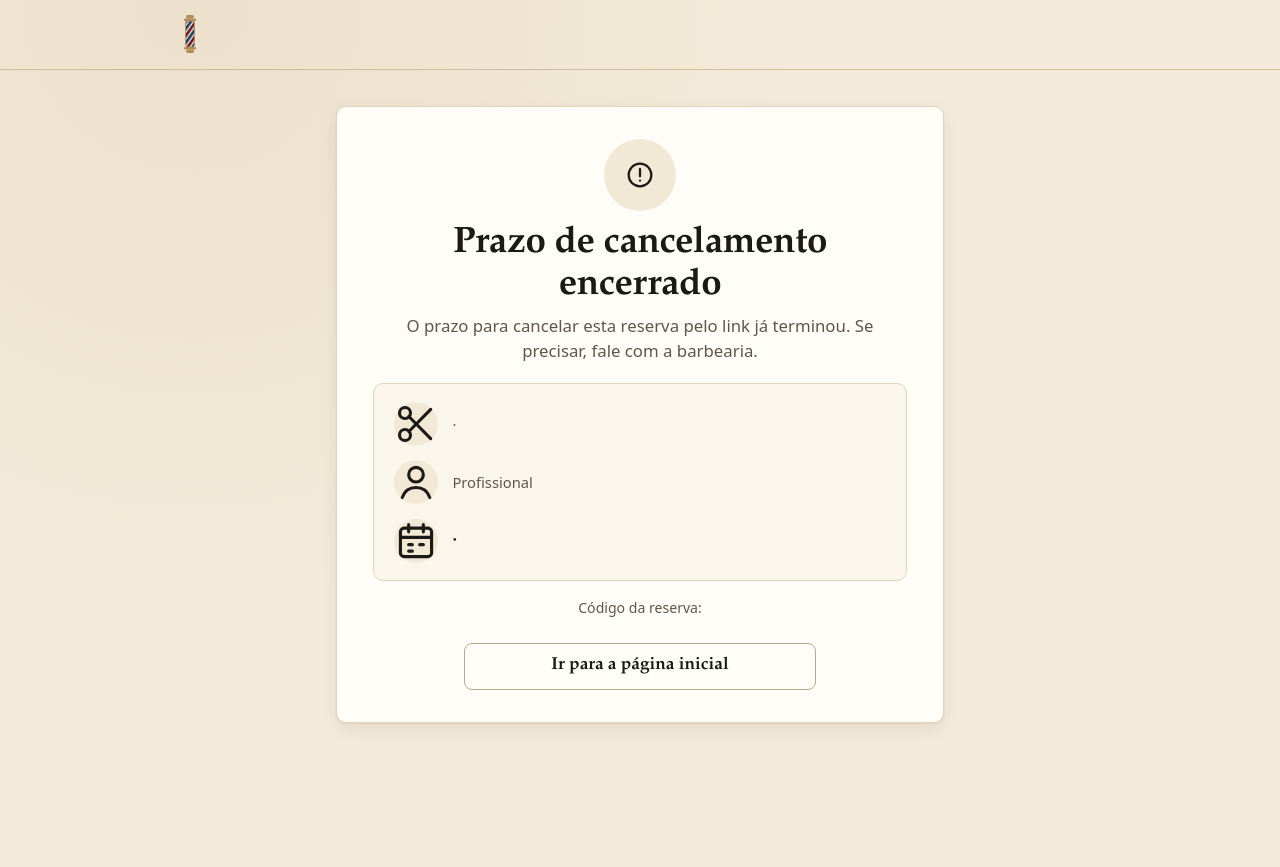
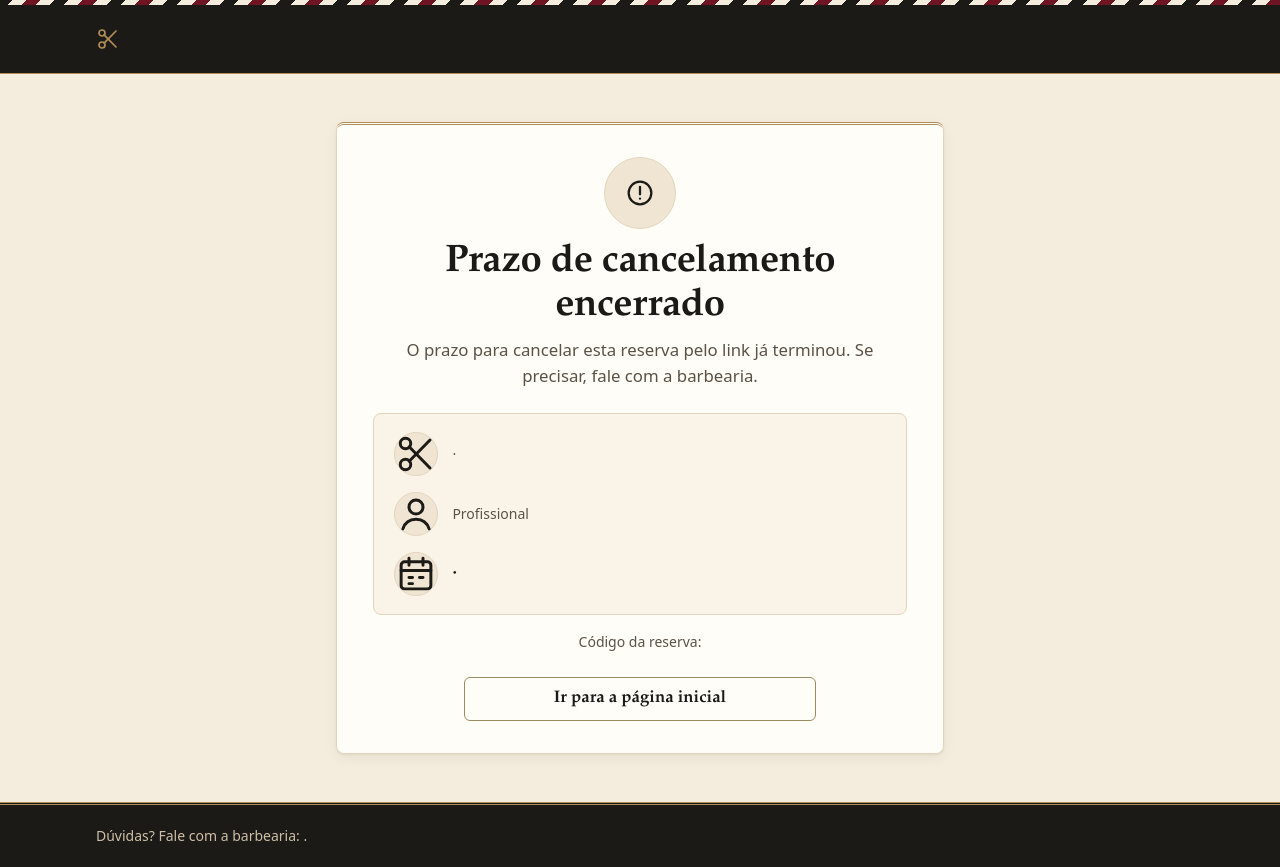
Before and after one commit to Xandynh0/barber-booking, a Laravel app: template backend/resources/views/cancellation/show.blade.php in a window 1280 px wide. Before the commit the page ends 725 px from the top, so only its background shows below. Run offline with Laravel 12, Linux system fonts and the light colour scheme; the template is opened without the code that fills it, so the values that code supplies are empty.

Commit message:
Páginas de cancelamento com a mesma identidade da área pública
Cabeçalho escuro com a faixa de poste e a marca (link para o início),
cartão com filete duplo de latão, rodapé escuro com o telefone, foco
em latão escuro (contraste 5,4:1) e alvos de 44 px. Os valores repetem
src/styles/tokens.css porque a CSP dessas páginas só permite estilo
inline. Classes, textos e o formulário POST continuam os mesmos.

Co-Authored-By: Claude Opus 5.5 <noreply@anthropic.com>

```diff
--- a/backend/resources/views/cancellation/layout.blade.php
+++ b/backend/resources/views/cancellation/layout.blade.php
@@ -7,70 +7,81 @@
     <meta name="robots" content="noindex, nofollow">
     <title>{{ $title }} · {{ $shopName }}</title>
     {{--
-        Visual reference: docs/design/3.png. Same tokens as
-        frontend/src/styles/barber-theme.css, repeated here because a page
-        whose URL carries a signature loads no external font, stylesheet or
-        script (see CancellationPageHeaders).
+        Same identity as the public pages: ink header with the barber-pole
+        band, cream paper, maroon actions, brass details. The values repeat
+        frontend/src/styles/tokens.css because a page whose URL carries a
+        signature loads no external font, stylesheet or script (see
+        CancellationPageHeaders) — keep both in step.
     --}}
     <style>
         :root {
-            --black: #1c1a17; --brass: #b08d57; --cream: #f3ead9; --maroon: #6e1423; --maroon-dark: #4c0e18;
-            --surface: #fbf6ec; --surface-raised: #fffdf8; --surface-muted: #f1e8d6; --surface-danger: #f6dfdc; --surface-success: #dcebd6;
-            --border-soft: #e2d5bc; --border-strong: #b9a98c; --text-muted: #5f574b; --text-on-dark: #fffaf0;
+            --black: #1c1a17; --brass: #b08d57; --brass-deep: #7a5a2c; --brass-light: #d9c39c; --cream: #f4ecdc; --maroon: #6e1423; --maroon-dark: #4c0e18;
+            --surface: #faf4e8; --surface-raised: #fffdf7; --surface-muted: #efe5d2; --surface-danger: #f7e3e0; --surface-success: #e3efdc;
+            --border-soft: #e2d5bc; --border-control: #9c8a63; --border-on-dark: rgba(176, 141, 87, .45);
+            --text-muted: #5b5246; --text-on-dark: #fffaf0; --text-on-dark-muted: #cdbfa6;
             --danger: #a3172c; --success: #2f6b3a;
             --font-display: 'Iowan Old Style', 'Palatino Linotype', Palatino, 'Book Antiqua', Georgia, serif;
             --font-body: system-ui, -apple-system, 'Segoe UI', Roboto, 'Helvetica Neue', Arial, sans-serif;
-            --shadow-soft: 0 1px 2px rgba(28, 26, 23, .06), 0 6px 18px rgba(28, 26, 23, .07);
+            --font-mono: ui-monospace, 'Cascadia Mono', Consolas, monospace;
+            --shadow-soft: 0 1px 2px rgba(28, 26, 23, .05), 0 4px 14px rgba(28, 26, 23, .06);
+            --shadow-action: 0 2px 5px rgba(76, 14, 24, .22);
+            color-scheme: light;
         }
-        * { box-sizing: border-box; }
-        body { margin: 0; min-height: 100vh; background: radial-gradient(circle at 15% 0%, rgba(176, 141, 87, .1), transparent 45%), var(--cream); color: var(--black); font-family: var(--font-body); line-height: 1.5; }
-        .page-header { border-bottom: 1px solid rgba(176, 141, 87, .45); }
-        .page-header-inner { display: flex; align-items: center; gap: 1rem; max-width: 60rem; margin: 0 auto; padding: .9rem 1.25rem; }
-        .brand { display: inline-flex; align-items: center; gap: .65rem; font-family: var(--font-display); font-size: 1.7rem; font-weight: 700; line-height: 1.1; }
-        main { max-width: 40rem; margin: 2.25rem auto; padding: 0 1rem; }
-        .card { padding: 2rem 2.25rem; text-align: center; background: var(--surface-raised); border: 1px solid var(--border-soft); border-radius: 10px; box-shadow: var(--shadow-soft); }
-        .status-icon { display: inline-grid; place-items: center; width: 4.5rem; height: 4.5rem; margin-bottom: .75rem; border-radius: 50%; background: var(--surface-muted); color: var(--black); }
-        .status-icon--danger { background: var(--surface-danger); color: var(--maroon); }
-        .status-icon--success { background: var(--surface-success); color: var(--success); }
-        h1 { margin: 0; font-family: var(--font-display); font-size: clamp(1.7rem, 5vw, 2.3rem); line-height: 1.15; letter-spacing: -.01em; }
-        .lead { margin: .35rem 0 1.25rem; color: var(--text-muted); font-size: 1.05rem; }
-        .summary { display: grid; gap: .9rem; margin: 0 0 1rem; padding: 1.1rem 1.25rem; text-align: left; background: var(--surface); border: 1px solid var(--border-soft); border-radius: 10px; }
+        *, *::before, *::after { box-sizing: border-box; }
+        body { display: flex; flex-direction: column; margin: 0; min-height: 100vh; min-height: 100dvh; background: var(--cream); color: var(--black); font-family: var(--font-body); line-height: 1.55; }
+        .page-header { color: var(--text-on-dark); background: var(--black); border-bottom: 1px solid var(--brass); }
+        .pole-stripe { height: 5px; background: repeating-linear-gradient(-45deg, var(--maroon) 0 10px, var(--cream) 10px 20px, var(--black) 20px 30px, var(--cream) 30px 40px); }
+        .page-header-inner { display: flex; align-items: center; max-width: 72rem; margin: 0 auto; padding: .75rem clamp(1rem, 4vw, 2rem); }
+        .brand { display: inline-flex; align-items: center; gap: .75rem; min-height: 2.75rem; font-family: var(--font-display); font-size: 1.6rem; font-weight: 700; line-height: 1.1; color: var(--text-on-dark); text-decoration: none; overflow-wrap: anywhere; }
+        .brand svg { flex-shrink: 0; color: var(--brass); }
+        main { flex: 1; width: 100%; max-width: 40rem; margin: 3rem auto; padding: 0 clamp(.75rem, 4vw, 1rem); }
+        .card { padding: 2rem 2.25rem; text-align: center; background: var(--surface-raised); border: 1px solid var(--border-soft); border-top: 3px double var(--brass); border-radius: 8px; box-shadow: var(--shadow-soft); }
+        .status-icon { display: inline-grid; place-items: center; width: 4.5rem; height: 4.5rem; margin-bottom: .75rem; color: var(--black); background: var(--surface-muted); border: 1px solid var(--border-soft); border-radius: 50%; }
+        .status-icon--danger { color: var(--maroon); background: var(--surface-danger); border-color: #e6c1bb; }
+        .status-icon--success { color: var(--success); background: var(--surface-success); border-color: #c4dbb9; }
+        h1 { margin: 0; font-family: var(--font-display); font-size: clamp(1.75rem, 5vw, 2.4rem); font-weight: 700; line-height: 1.15; letter-spacing: -.01em; text-wrap: balance; }
+        .lead { max-width: 34rem; margin: .5rem auto 1.5rem; color: var(--text-muted); font-size: 1.05rem; }
+        .summary { display: grid; gap: 1rem; margin: 0 0 1rem; padding: 1.1rem 1.25rem; text-align: left; background: var(--surface); border: 1px solid var(--border-soft); border-radius: 8px; }
         .summary-row { display: flex; align-items: center; gap: .9rem; }
-        .summary-icon { display: inline-grid; place-items: center; flex-shrink: 0; width: 2.75rem; height: 2.75rem; border-radius: 50%; background: var(--surface-muted); }
-        .summary-row dl, .summary-row dd { margin: 0; }
-        .summary-main { font-family: var(--font-display); font-size: 1.12rem; font-weight: 700; overflow-wrap: anywhere; }
-        .summary-sub { color: var(--text-muted); font-size: .92rem; }
+        .summary-icon { display: inline-grid; place-items: center; flex-shrink: 0; width: 2.75rem; height: 2.75rem; background: var(--surface-muted); border: 1px solid var(--border-soft); border-radius: 50%; }
+        .summary-row dl, .summary-row dd { margin: 0; min-width: 0; }
+        .summary-main { font-family: var(--font-display); font-size: 1.125rem; font-weight: 700; overflow-wrap: anywhere; }
+        .summary-sub { color: var(--text-muted); font-size: .875rem; }
         .sr-only { position: absolute; width: 1px; height: 1px; padding: 0; margin: -1px; overflow: hidden; clip: rect(0, 0, 0, 0); white-space: nowrap; border: 0; }
-        .reference { margin: 0 0 1.5rem; color: var(--text-muted); font-size: .88rem; }
-        .reference code { font-family: ui-monospace, 'Cascadia Mono', Consolas, monospace; overflow-wrap: anywhere; }
+        .reference { margin: 0 0 1.5rem; color: var(--text-muted); font-size: .875rem; }
+        .reference code { font-family: var(--font-mono); overflow-wrap: anywhere; }
         .actions { display: flex; flex-wrap: wrap; justify-content: center; gap: .75rem; margin: 0; }
         .actions > * { flex: 1 1 13rem; }
-        .actions form { margin: 0; display: flex; }
-        .button { display: inline-flex; align-items: center; justify-content: center; width: 100%; min-height: 2.9rem; padding: .6rem 1.4rem; font-family: var(--font-display); font-size: 1.08rem; font-weight: 700; line-height: 1.2; text-decoration: none; border-radius: 8px; cursor: pointer; transition: background-color .15s ease, border-color .15s ease, color .15s ease; }
-        .button--primary { background: var(--maroon); color: var(--text-on-dark); border: 1px solid var(--maroon-dark); box-shadow: 0 2px 6px rgba(76, 14, 24, .25); }
+        .actions form { display: flex; margin: 0; }
+        .button { display: inline-flex; align-items: center; justify-content: center; width: 100%; min-height: 2.75rem; padding: .55rem 1.25rem; font-family: var(--font-display); font-size: 1.05rem; font-weight: 700; line-height: 1.2; text-decoration: none; border: 1px solid transparent; border-radius: 6px; cursor: pointer; transition: background-color .12s ease, border-color .12s ease, color .12s ease; }
+        .button--primary { color: var(--text-on-dark); background: var(--maroon); border-color: var(--maroon-dark); box-shadow: var(--shadow-action); }
         .button--primary:hover { background: var(--maroon-dark); }
-        .button--secondary { background: var(--surface-raised); color: var(--black); border: 1px solid var(--border-strong); }
-        .button--secondary:hover { border-color: var(--maroon); color: var(--maroon-dark); }
-        .button--danger { background: var(--surface-raised); color: var(--danger); border: 1px solid var(--danger); }
-        .button--danger:hover { background: var(--danger); color: var(--text-on-dark); }
-        a:focus-visible, button:focus-visible { outline: 3px solid var(--brass); outline-offset: 2px; }
+        .button--secondary { color: var(--black); background: var(--surface-raised); border-color: var(--border-control); }
+        .button--secondary:hover { color: var(--maroon-dark); border-color: var(--maroon); }
+        .button--danger { color: var(--danger); background: var(--surface-raised); border-color: var(--danger); }
+        .button--danger:hover { color: var(--text-on-dark); background: var(--danger); }
+        .button:active { transform: translateY(1px); }
+        a:focus-visible, button:focus-visible { outline: 3px solid var(--brass-deep); outline-offset: 2px; }
+        .page-header a:focus-visible { outline-color: var(--brass); }
         .actions--single { max-width: 22rem; margin: 0 auto; }
-        footer { text-align: center; font-size: .85rem; color: var(--text-muted); margin: 0 1rem 2rem; }
-        @media (max-width: 560px) {
-            .brand { font-size: 1.35rem; }
-            main { margin-top: 1.25rem; padding: 0 .75rem; }
+        footer { color: var(--text-on-dark-muted); background: var(--black); border-top: 3px double var(--brass); }
+        .footer-inner { max-width: 72rem; margin: 0 auto; padding: 1.25rem clamp(1rem, 4vw, 2rem); font-size: .875rem; }
+        @media (max-width: 559px) {
+            .brand { font-size: 1.25rem; }
+            main { margin-top: 1.25rem; }
             .card { padding: 1.5rem 1rem; }
             .status-icon { width: 3.75rem; height: 3.75rem; }
             .actions { flex-direction: column; }
             .actions > * { flex-basis: auto; }
         }
-        @media (prefers-reduced-motion: reduce) { .button { transition: none; } }
+        @media (prefers-reduced-motion: reduce) { .button { transition: none; } .button:active { transform: none; } }
     </style>
 </head>
 <body>
     <header class="page-header">
+        <div class="pole-stripe" aria-hidden="true"></div>
         <div class="page-header-inner">
-            <span class="brand">@include('cancellation.icon', ['name' => 'pole', 'size' => 40]){{ $shopName }}</span>
+            <a class="brand" href="/">@include('cancellation.icon', ['name' => 'scissors', 'size' => 24]){{ $shopName }}</a>
         </div>
     </header>
     <main>
@@ -79,7 +90,7 @@
         </div>
     </main>
     @if ($shopPhone)
-        <footer>{{ __('booking.mail.contact', ['phone' => $shopPhone]) }}</footer>
+        <footer><div class="footer-inner">{{ __('booking.mail.contact', ['phone' => $shopPhone]) }}</div></footer>
     @endif
 </body>
 </html>
```
